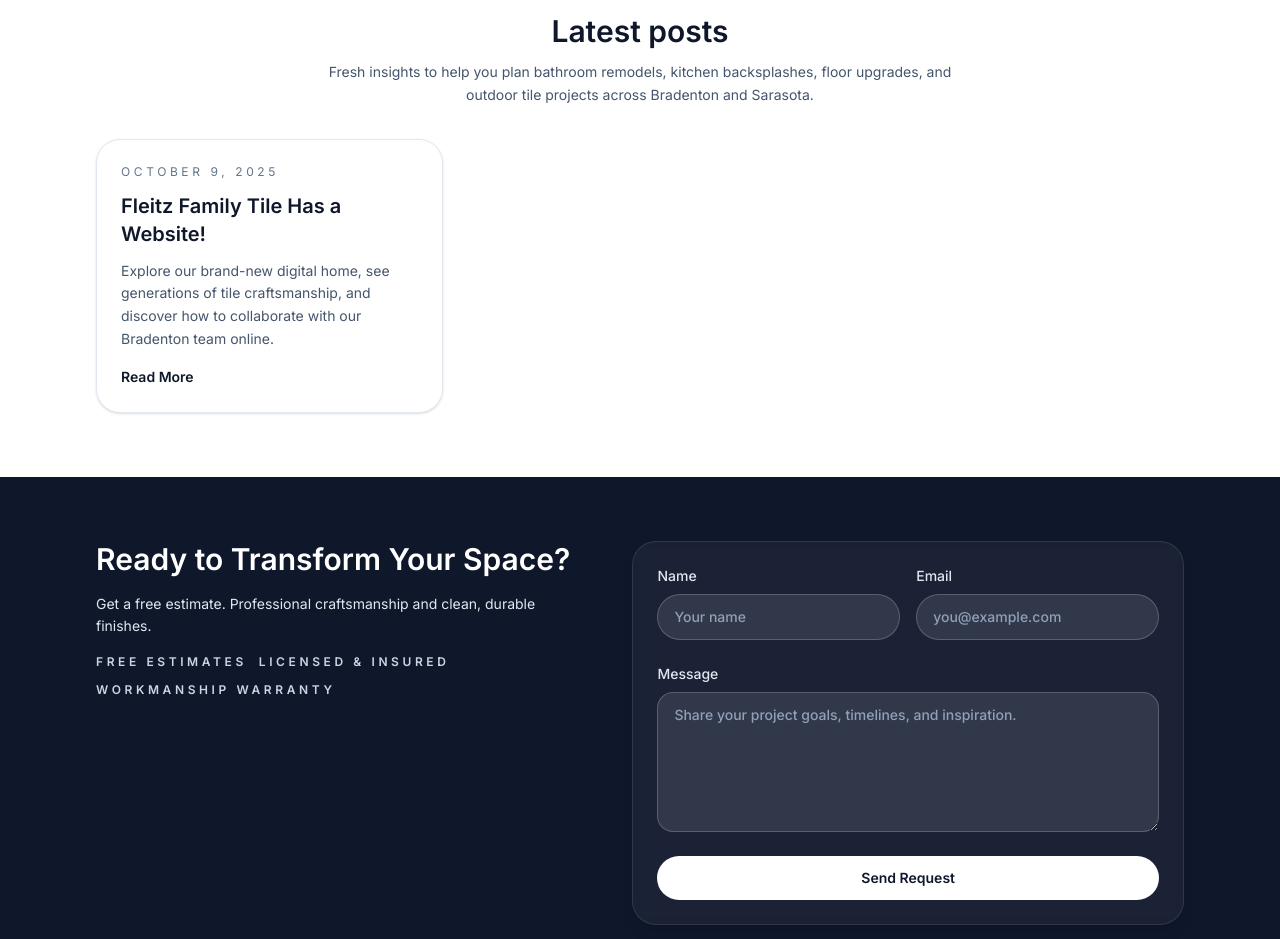
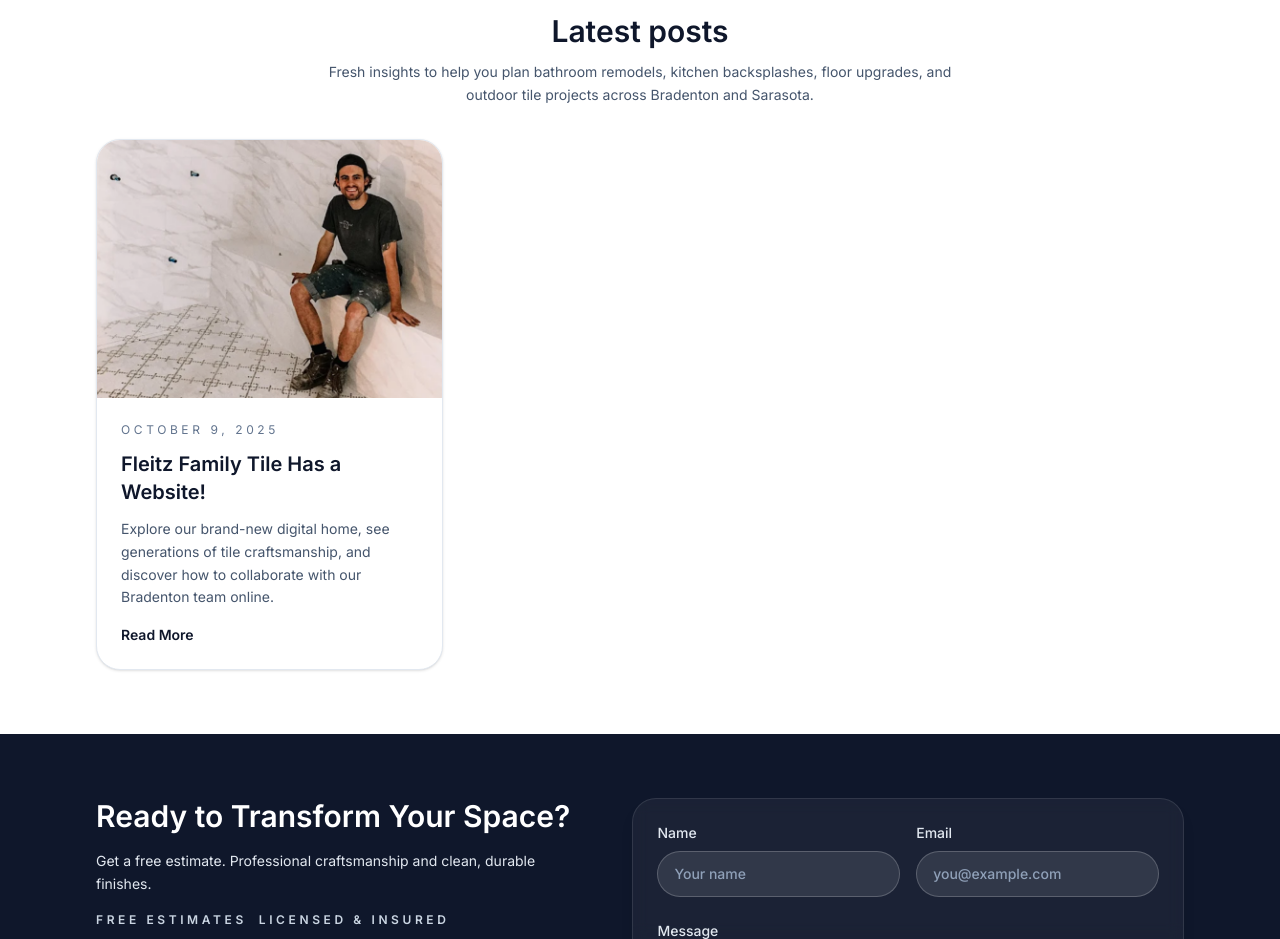
Before and after one commit to gmena82/Fleitzfamilytile-florida, a Next.js app: page /blog in a window 1280 px wide. Shown: the part 980-1919 px from the top of the page. Built offline with nearby package versions, Linux system fonts and the light colour scheme.

Commit message:
Add featured images to blog listing cards

```diff
--- a/app/blog/page.tsx
+++ b/app/blog/page.tsx
@@ -1,3 +1,4 @@
+import Image from "next/image";
 import Link from "next/link";
 import Script from "next/script";
 import type { Metadata } from "next";
@@ -13,6 +14,10 @@
     excerpt:
       "Explore our brand-new digital home, see generations of tile craftsmanship, and discover how to collaborate with our Bradenton team online.",
     slug: "fleitz-family-tile-has-a-website",
+    image: {
+      src: "/images/Blog/Bathroom-AJ-Long.png",
+      alt: "Custom tile shower featuring marble-look walls installed by Fleitz Family Tile",
+    },
   },
 ] as const;
 
@@ -58,7 +63,21 @@
           </div>
           <div className="grid gap-6 md:grid-cols-3">
             {posts.map((post) => (
-              <article key={post.title} className="rounded-3xl border border-slate-200 bg-white p-6 shadow-sm">
+              <article
+                key={post.title}
+                className="flex h-full flex-col overflow-hidden rounded-3xl border border-slate-200 bg-white shadow-sm"
+              >
+                <div className="relative aspect-[4/3] w-full">
+                  <Image
+                    src={post.image.src}
+                    alt={post.image.alt}
+                    fill
+                    sizes="(max-width: 768px) 100vw, (max-width: 1024px) 50vw, 33vw"
+                    className="object-cover"
+                    priority
+                  />
+                </div>
+                <div className="flex flex-1 flex-col p-6">
                   <p className="text-xs uppercase tracking-[0.3em] text-slate-500">{post.date}</p>
                   <h3 className="mt-3 text-xl font-semibold text-slate-900">{post.title}</h3>
                   <p className="mt-3 text-sm leading-relaxed text-slate-600">{post.excerpt}</p>
@@ -68,6 +87,7 @@
                   >
                     Read More
                   </Link>
+                </div>
               </article>
             ))}
           </div>
```
Lines whose indentation alone changed are shown as unchanged.
